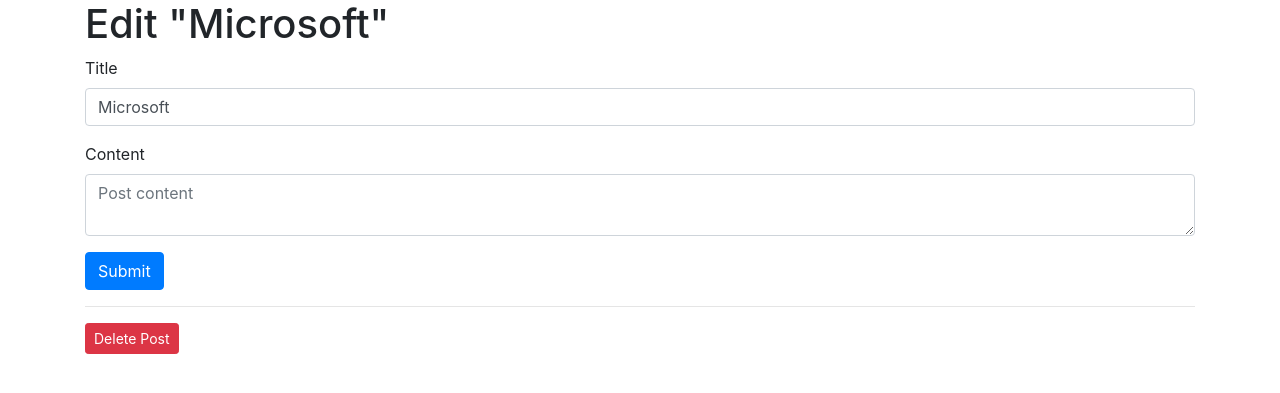
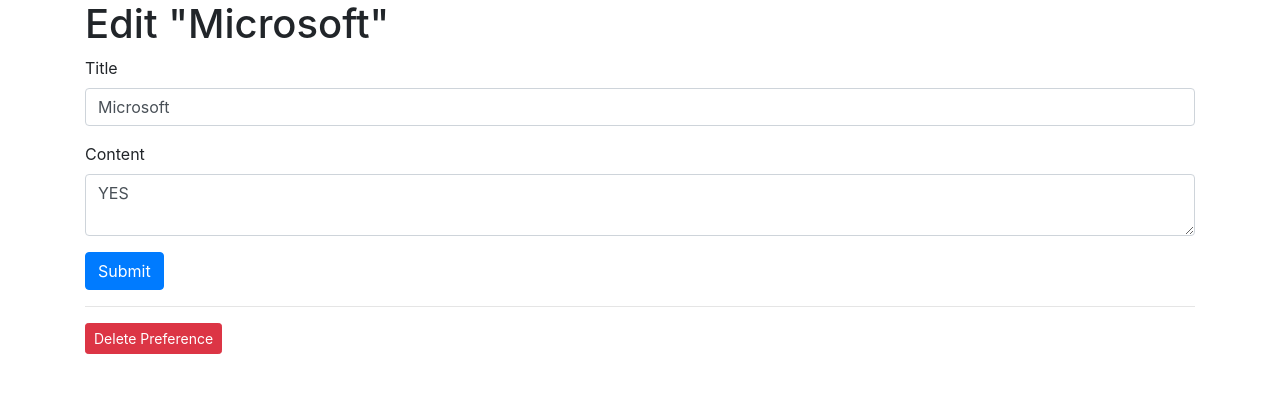
Before and after one commit to spbu-math-cs/GiveGift-backend, a Flask app: page /1/edit in a window 1280 px wide. Shown: the part 56-449 px from the top of the page. Run offline with Flask 3, Linux system fonts and the light colour scheme; some libraries are stand-ins or nearby versions.

Commit message:
fix description

```diff
--- a/main.py
+++ b/main.py
@@ -33,12 +33,12 @@
 def create():
     if request.method == 'POST':
         title = request.form['title']
-        content = request.form['content']
+        description = request.form['content']
         if not title:
             flash('Title is required!')
         else:
             list_of_preferences.append(
-                {"id": len(list_of_preferences), "title": title, "description": content, "created": "NOW"}
+                {"id": len(list_of_preferences), "title": title, "description": description, "created": "NOW"}
             )
             return redirect(url_for('index'))
 
@@ -50,13 +50,12 @@
     current_post = get_preference(id)
     if request.method == 'POST':
         title = request.form['title']
-        content = request.form['content']
-
+        description = request.form['content']
         if not title:
             flash('Title is required!')
         else:
             list_of_preferences[id] = {
-                "id": id, "title": title, "created": "NOW", "description": content
+                "id": id, "title": title, "created": "NOW", "description": description
             }
             return redirect(url_for('index'))
     return render_template('edit.html', post=current_post)
--- a/templates/create.html
+++ b/templates/create.html
@@ -12,9 +12,9 @@
     </div>
 
     <div class="form-group">
-        <label for="content">Content</label>
+        <label for="description">Content</label>
         <textarea name="content" placeholder="Post content"
-                  class="form-control">{{ request.form['content'] }}</textarea>
+                  class="form-control">{{ request.form['description'] }}</textarea>
     </div>
     <div class="form-group">
         <button type="submit" class="btn btn-primary">Submit</button>
--- a/templates/edit.html
+++ b/templates/edit.html
@@ -13,9 +13,9 @@
     </div>
 
     <div class="form-group">
-        <label for="content">Content</label>
+        <label for="description">Content</label>
         <textarea name="content" placeholder="Post content"
-                  class="form-control">{{ request.form['content'] or post['content'] }}</textarea>
+                  class="form-control">{{ request.form['description'] or post['description'] }}</textarea>
     </div>
     <div class="form-group">
         <button type="submit" class="btn btn-primary">Submit</button>
@@ -24,7 +24,7 @@
 <hr>
 
 <form action="{{ url_for('delete', id=post['id']) }}" method="POST">
-    <input type="submit" value="Delete Post"
+    <input type="submit" value="Delete Preference"
             class="btn btn-danger btn-sm"
             onclick="return confirm('Are you sure you want to delete this post?')">
 </form>
--- a/templates/index.html
+++ b/templates/index.html
@@ -1,10 +1,11 @@
 {% extends 'base.html' %}
 
 {% block content %}
-    <h1>{% block title %} Welcome to FlaskBlog {% endblock %}</h1>
+    <h1>{% block title %} Welcome to GiveGift Server {% endblock %}</h1>
     {% for post in posts %}
         <a href="{{ url_for('post', post_id=post['id']) }}">
             <h2>{{ post['title'] }}</h2>
+            <h2>{{ post['description'] }}</h2>
         </a>
         <span class="badge badge-primary">{{ post['created'] }}</span>
         <a href="{{ url_for('edit', id=post['id']) }}">
--- a/templates/post.html
+++ b/templates/post.html
@@ -3,5 +3,5 @@
 {% block content %}
     <h2>{% block title %} {{ post['title'] }} {% endblock %}</h2>
     <span class="badge badge-primary">{{ post['created'] }}</span>
-    <p>{{ post['content'] }}</p>
+    <p>{{ post['description'] }}</p>
 {% endblock %}
```
